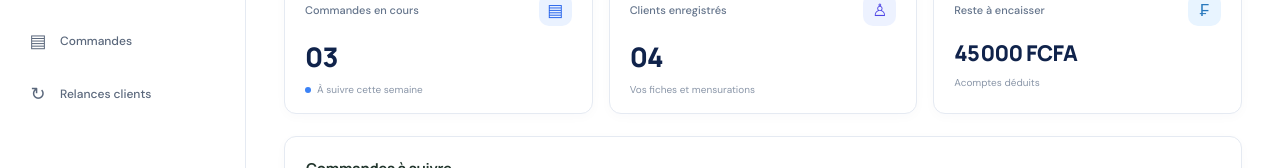
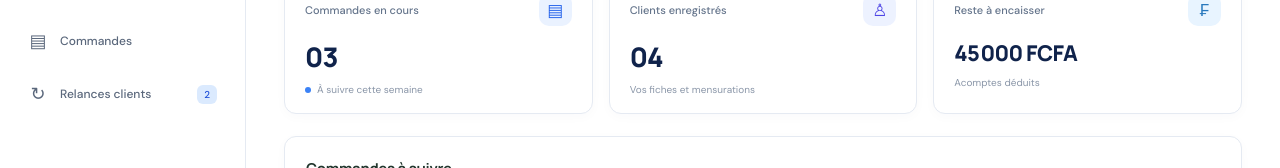
Before and after one commit to aydiarra-star/yere, a React (Vite) app: page / in a window 1280 px wide. Shown: the part 301-469 px from the top of the page. Built offline with nearby package versions, Linux system fonts and the light colour scheme.

Commit message:
feat: show pending reminder count in navigation

```diff
--- a/src/App.tsx
+++ b/src/App.tsx
@@ -116,7 +116,7 @@ function App() {
         <div className="atelier-switch"><span className="atelier-avatar">A</span><span><b>Atelier Démo</b><small>Compte de démonstration</small></span><span className="chevron">⌄</span></div>
         <p className="nav-caption">ESPACE ATELIER</p>
         <nav aria-label="Navigation principale">
-          {navItems.map((item) => <button key={item.id} className={view === item.id ? "nav-item active" : "nav-item"} onClick={() => setView(item.id)}><span className="nav-icon">{item.icon}</span>{item.label}{item.id === "clients" && <span className="nav-count">{clients.length}</span>}</button>)}
+          {navItems.map((item) => <button key={item.id} className={view === item.id ? "nav-item active" : "nav-item"} onClick={() => setView(item.id)}><span className="nav-icon">{item.icon}</span>{item.label}{item.id === "clients" && <span className="nav-count">{clients.length}</span>}{item.id === "reminders" && reminderSuggestions.length > 0 && <span className="nav-count">{reminderSuggestions.length}</span>}</button>)}
         </nav>
         <div className="sidebar-bottom"><div className="help-card"><span className="help-icon">✳</span><b>Un atelier mieux organisé.</b><p>Vos clients, leurs mesures et vos commandes au même endroit.</p></div><div className="profile"><span className="profile-avatar">AD</span><span><b>Atelier Démo</b><small>Mode aperçu</small></span><span className="dots">···</span></div></div>
       </aside>
```
